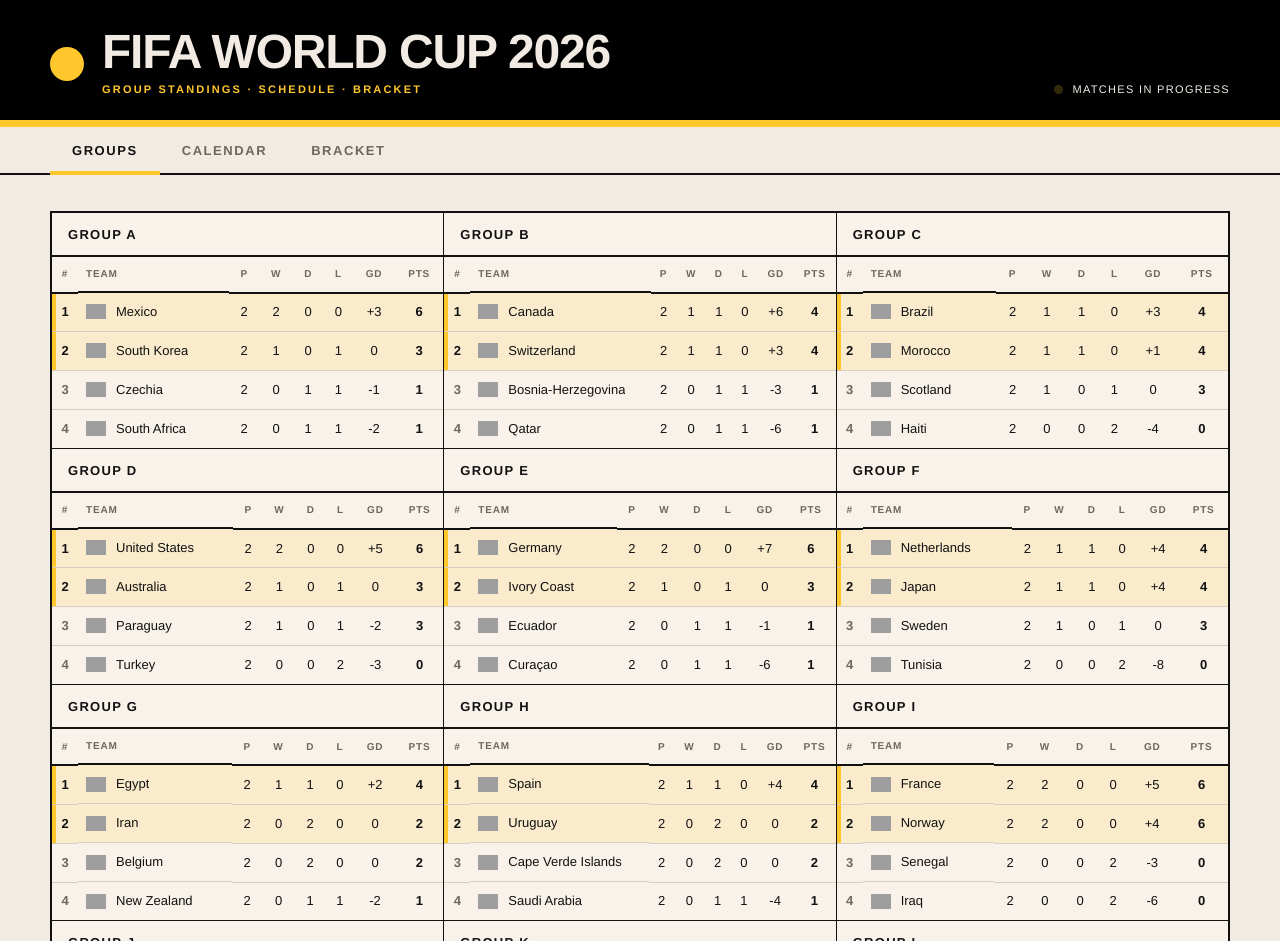
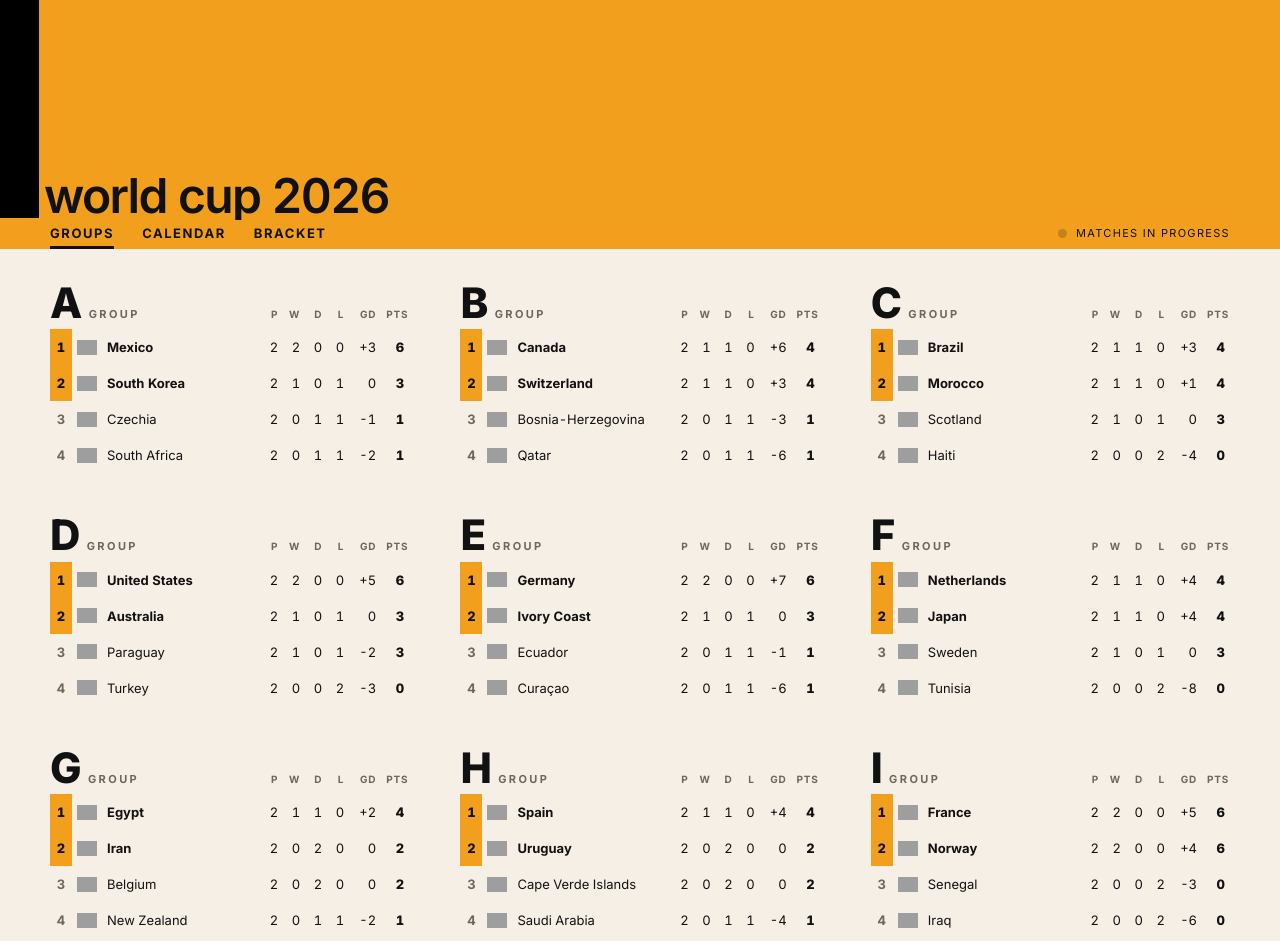
Before and after one commit to mvann/world-cup-dashboard, a plain HTML site: page index.html in a window 1280 px wide. Shown: the top 941 px of the page. Drawn offline with Linux system fonts and the light colour scheme; grey boxes are pictures that could not be loaded.

Commit message:
Refine Swiss redesign: Inter, borderless groups, yellow masthead, corner square
- Load Inter (Google Fonts) as the neo-grotesque type family
- Redesign Groups as borderless tables: fixed layout so columns align and long
  names fit at 3-per-row; big group letter + GROUP tag in the header spot
- Rework masthead: tall yellow field, lowercase title bottom-aligned, status
  moved into the tab bar, black square anchored to the top-left
- Tab bar yellow with black labels and a text-width active underline
- Footer simplified to bone with black text
- Set exact sRGB palette: accent #F19F1D, paper #F6EFE5; yellow overscroll
- Drop 'FIFA' from the title sitewide (display + fetch source)

```diff
--- a/assets/app.js
+++ b/assets/app.js
@@ -104,10 +104,14 @@
     return;
   }
   for (const g of groups) {
-    const table = el("table");
+    const letter = g.short || (g.name || "").replace(/^group\s*/i, "") || g.code || "";
+    const table = el("table", { class: "standings-table" });
     const thead = el("tr", {}, [
-      el("th", { class: "pos", text: "#" }),
-      el("th", { class: "team-cell", text: "Team" }),
+      el("th", { class: "pos", text: "" }),
+      el("th", { class: "group-th" }, [
+        el("span", { class: "group-letter", text: letter }),
+        el("span", { class: "group-tag", text: "Group" }),
+      ]),
       el("th", { text: "P" }),
       el("th", { text: "W" }),
       el("th", { text: "D" }),
@@ -131,7 +135,7 @@
     });
     table.appendChild(el("thead", {}, thead));
     table.appendChild(tbody);
-    root.appendChild(el("div", { class: "group-card" }, [el("h3", { text: g.name || g.code }), table]));
+    root.appendChild(el("div", { class: "group" }, [table]));
   }
   root.appendChild(el("div", { class: "legend" }, [
     el("span", { class: "swatch" }), "Top two of each group advance to the knockout stage.",
@@ -349,8 +353,10 @@
 function renderMeta() {
   const meta = state.meta || {};
   if (meta.competition) {
+    // Drop "FIFA" everywhere; the masthead title-cases what's left.
+    const name = meta.competition.replace(/\bFIFA\b/gi, "").replace(/\s+/g, " ").trim() || "World Cup";
     document.getElementById("comp-title").textContent =
-      meta.competition + (meta.season ? ` ${meta.season}` : "");
+      name + (meta.season ? ` ${meta.season}` : "");
   }
 
   const dot = document.getElementById("live-dot");
--- a/assets/style.css
+++ b/assets/style.css
@@ -1,17 +1,18 @@
 /* ============================================================================
    World Cup 2026 Dashboard — International Typographic Style (Swiss Style)
-   Paper #F2EBE3 · Ink black · Accent #FFC72C · Helvetica/Arial · strict grid.
+   Paper #F6EFE5 · Ink black · Accent #F19F1D · Helvetica/Arial · strict grid.
    ========================================================================== */
 
 :root {
-  --paper:   #F2EBE3;
+  --paper:   #F6EFE5;
   --panel:   #F8F2EA;
   --ink:     #111111;
   --ink-pure:#000000;
   --muted:   #6E675D;
-  --accent:  #FFC72C;
+  --accent:  #F19F1D;
   --rule:    #111111;             /* strong structural rules */
   --rule-soft: #D8CEBF;           /* hairline dividers */
+  --font: "Inter", "Helvetica Neue", Helvetica, Arial, "Liberation Sans", sans-serif;
   --maxw: 1180px;
   --gutter: clamp(16px, 4vw, 48px);
   /* Side padding that keeps full-bleed bars but aligns inner content to --maxw */
@@ -20,16 +21,22 @@
 
 * { box-sizing: border-box; }
 
+/* The root is yellow so overscrolling up (past the masthead) reveals yellow,
+   never black or paper. The body keeps the paper reading surface. */
+html { background: var(--accent); }
+body { background: var(--paper); }
+
 html, body {
   margin: 0;
   padding: 0;
-  background: var(--paper);
   color: var(--ink);
-  font-family: "Helvetica Neue", Helvetica, Arial, "Liberation Sans", sans-serif;
+  font-family: var(--font);
   font-size: 16px;
   line-height: 1.4;
   -webkit-font-smoothing: antialiased;
   text-rendering: optimizeLegibility;
+  /* Tabular figures by default so scores and tables stay column-aligned. */
+  font-variant-numeric: tabular-nums;
 }
 
 a { color: var(--ink); text-decoration: none; box-shadow: inset 0 -2px 0 var(--accent); }
@@ -37,44 +44,52 @@
 
 @keyframes blink { 50% { opacity: 0.2; } }
 
-/* ---------- Masthead ---------- */
+/* ---------- Masthead ----------
+   A tall yellow field; the title drops to the bottom edge so it rests just above
+   the tab bar, its left aligned to the first tab. Black text, light weight,
+   title case. */
 .site-header {
-  background: var(--ink-pure);
-  color: var(--paper);
+  position: relative;
+  overflow: hidden;
+  background: var(--accent);
+  color: var(--ink);
   display: flex;
   align-items: flex-end;
   justify-content: space-between;
   gap: 24px;
   flex-wrap: wrap;
-  padding: 30px var(--pad) 22px;
-  border-bottom: 7px solid var(--accent);
+  min-height: 220px;
+  padding: 28px var(--pad) 2px;
 }
-.title-wrap { display: flex; align-items: center; gap: 18px; }
-.ball {
-  width: 34px;
-  height: 34px;
-  flex: none;
-  border-radius: 50%;
-  background: var(--accent);
-  display: inline-block;
-  font-size: 0;
-  color: transparent;
+/* Black square sitting to the LEFT of the title. Its right edge lands ~5px left
+   of the title's "w" (the title sits at --pad, nudged -6px), and translateX pulls
+   the box left by its own width so it never displaces the title. Its bottom lines
+   up with the title baseline; overflow:hidden crops it on narrow screens where it
+   would run past the left edge. */
+.site-header::after {
+  content: "";
+  position: absolute;
+  top: 0;
+  left: calc(var(--pad) - 11px);
+  transform: translateX(-100%);
+  height: calc(100% - 2px);
+  aspect-ratio: 1 / 1;
+  background: var(--ink-pure);
+}
+.title-wrap {
+  position: relative;
+  z-index: 1;
+  display: flex;
+  align-items: flex-end;
 }
 .site-header h1 {
-  margin: 0;
+  /* Nudge left a few px so the "w" sidebearing optically aligns with the nav. */
+  margin: 0 0 0 -6px;
   font-size: clamp(26px, 5.2vw, 48px);
-  font-weight: 800;
-  letter-spacing: -0.025em;
+  font-weight: 600;
+  letter-spacing: -0.035em;
   line-height: 0.92;
-  text-transform: uppercase;
-}
-.subtitle {
-  margin: 8px 0 0;
-  color: var(--accent);
-  font-size: 11px;
-  font-weight: 700;
-  text-transform: uppercase;
-  letter-spacing: 0.2em;
+  text-transform: lowercase;
 }
 .status {
   display: flex;
@@ -83,19 +98,24 @@
   font-size: 11px;
   text-transform: uppercase;
   letter-spacing: 0.12em;
-  color: var(--paper);
+  color: var(--ink);
 }
 .dot { width: 9px; height: 9px; border-radius: 50%; background: var(--muted); display: inline-block; flex: none; }
-.dot.ok { background: var(--paper); }
-.dot.live { background: var(--accent); animation: blink 1.1s steps(1, end) infinite; }
-.dot.stale { background: #B9AF9E; }
+.dot.ok { background: var(--ink); }
+.dot.live { background: var(--ink); animation: blink 1.1s steps(1, end) infinite; }
+.dot.stale { background: #8A8175; }
 
-/* ---------- Tabs ---------- */
+/* ---------- Tabs ----------
+   Yellow strip continuing the masthead, black labels. The active underline is
+   black and only as wide as its label (no horizontal padding; spacing comes from
+   the gap), sitting close beneath the text. */
 .tabs {
   display: flex;
   flex-wrap: wrap;
+  gap: 28px;
   padding: 0 var(--pad);
-  border-bottom: 2px solid var(--rule);
+  background: var(--accent);
+  border-bottom: 2px solid var(--accent);
 }
 .tab {
   background: transparent;
@@ -106,65 +126,107 @@
   font-weight: 700;
   text-transform: uppercase;
   letter-spacing: 0.12em;
-  color: var(--muted);
-  padding: 16px 22px 13px;
+  color: var(--ink);
+  padding: 5px 0;
   margin-bottom: -2px;
-  border-bottom: 4px solid transparent;
+  border-bottom: 3px solid transparent;
 }
-.tab:hover { color: var(--ink); }
-.tab.active { color: var(--ink); border-bottom-color: var(--accent); }
+.tab:hover { border-bottom-color: rgba(17, 17, 17, 0.35); }
+.tab.active { border-bottom-color: var(--ink); }
+/* "Updated …" rides at the right of the tab bar, vertically centred. */
+.tabs .status { margin-left: auto; align-self: center; }
 
 main { padding: 36px var(--pad) 60px; }
 .tab-panel { display: none; }
 .tab-panel.active { display: block; }
 
-/* ---------- Standings ---------- */
+/* ---------- Standings ----------
+   No boxes. Groups are separated by whitespace, each table is borderless except
+   for one hairline that anchors the column labels. The accent is expressed as a
+   solid block on qualifying ranks — never as a drawn border. */
 .groups-grid {
   display: grid;
-  grid-template-columns: repeat(auto-fill, minmax(320px, 1fr));
-  gap: 1px;
-  background: var(--rule);
-  border: 2px solid var(--rule);
+  /* 3 per row. minmax(0, 1fr) keeps tracks equal and lets them shrink, so a long
+     team name can never widen its column past its siblings. */
+  grid-template-columns: repeat(3, minmax(0, 1fr));
+  column-gap: clamp(28px, 4vw, 56px);
+  row-gap: 44px;
 }
-.group-card { background: var(--panel); }
-.group-card h3 {
-  margin: 0;
-  padding: 13px 16px 11px;
-  font-size: 13px;
-  font-weight: 800;
-  text-transform: uppercase;
-  letter-spacing: 0.1em;
-  border-bottom: 2px solid var(--rule);
-}
-table { width: 100%; border-collapse: collapse; font-size: 13px; }
-thead th {
+.group { min-width: 0; }
+
+/* Fixed layout: every group's columns share identical widths, so the stat
+   columns line up vertically across all groups and the team column absorbs the
+   slack (truncating with an ellipsis rather than stretching the table). */
+.standings-table { width: 100%; border-collapse: collapse; font-size: 13px; table-layout: fixed; }
+.standings-table thead th {
   font-size: 10px;
   font-weight: 700;
   text-transform: uppercase;
   letter-spacing: 0.08em;
   color: var(--muted);
-  padding: 10px 8px;
-  border-bottom: 2px solid var(--rule);
+  padding: 0 5px 7px;
+  text-align: right;
+  vertical-align: baseline;   /* "GROUP" and the stat labels share one baseline */
+}
+.standings-table th.pos { width: 22px; padding-left: 0; text-align: center; }
+/* The group lockup (big letter + small "GROUP") lives where the "Team" header was
+   — not a column title, just a compact identifier. The big letter is pulled left
+   to sit at the group's left edge. */
+.standings-table th.group-th {
+  width: auto;                 /* takes all slack */
+  text-align: left;
+  padding-left: 0;
+  white-space: nowrap;
+}
+.group-letter {
+  font-size: 42px;
+  font-weight: 800;
+  line-height: 0.85;
+  letter-spacing: -0.04em;
+  color: var(--ink);
+  margin-left: -22px;          /* align the letter with the group's left edge */
+}
+.group-tag {
+  font-size: 11px;
+  font-weight: 700;
+  text-transform: uppercase;
+  letter-spacing: 0.22em;
+  color: var(--muted);
+  margin-left: 8px;
+}
+.standings-table th:nth-child(3),
+.standings-table th:nth-child(4),
+.standings-table th:nth-child(5),
+.standings-table th:nth-child(6) { width: 22px; }   /* P W D L (single digit) */
+.standings-table th:nth-child(7) { width: 32px; }   /* GD (+11) */
+.standings-table th:nth-child(8) { width: 28px; }   /* Pts */
+
+.standings-table tbody td {
+  padding: 8px 5px;
+  text-align: right;
+  font-variant-numeric: tabular-nums;
+}
+.standings-table td.pos {
+  padding-left: 0;
+  padding-right: 0;
   text-align: center;
+  color: var(--muted);
+  font-weight: 700;
 }
-th.team-cell, td.team-cell { text-align: left; }
-tbody td {
-  padding: 9px 8px;
-  text-align: center;
-  font-variant-numeric: tabular-nums;
-  border-bottom: 1px solid var(--rule-soft);
-}
-tbody tr:last-child td { border-bottom: none; }
-.pos { color: var(--muted); width: 26px; font-weight: 700; }
+.standings-table td.team-cell { text-align: left; }
+.standings-table td.pts { font-weight: 800; }
+
 .team-cell { display: flex; align-items: center; gap: 10px; }
+.team-cell .name { flex: 1 1 auto; min-width: 0; }   /* allow ellipsis in flex */
 .crest { width: 20px; height: 20px; object-fit: contain; flex: none; }
 .name { white-space: nowrap; overflow: hidden; text-overflow: ellipsis; }
-.pts { font-weight: 800; }
-tbody tr.qualify { background: rgba(255, 199, 44, 0.16); }
-tbody tr.qualify td:first-child { box-shadow: inset 4px 0 0 var(--accent); }
-tbody tr.qualify .pos { color: var(--ink); }
+
+/* Qualification reads as a solid gold block on the rank + a bolder team name. */
+.standings-table tbody tr.qualify td.pos { background: var(--accent); color: var(--ink); font-weight: 800; }
+.standings-table tbody tr.qualify .name { font-weight: 700; }
+
 .legend {
-  margin-top: 16px;
+  margin-top: 40px;
   font-size: 11px;
   color: var(--muted);
   text-transform: uppercase;
@@ -348,20 +410,23 @@
   font-size: 12px;
 }
 .site-footer {
-  background: var(--ink-pure);
-  color: var(--paper);
-  border-top: 7px solid var(--accent);
-  padding: 22px var(--pad);
+  background: var(--paper);
+  color: var(--ink);
+  padding: 10px var(--pad) 5px;
   font-size: 11px;
   text-transform: uppercase;
   letter-spacing: 0.1em;
 }
-.site-footer a { color: var(--accent); box-shadow: none; }
+.site-footer a { color: var(--ink); box-shadow: none; }
 .site-footer a:hover { background: transparent; text-decoration: underline; }
-.sep { margin: 0 10px; color: var(--accent); }
+.sep { margin: 0 10px; color: var(--ink); }
 
 /* ---------- Responsive ---------- */
+@media (max-width: 820px) {
+  .groups-grid { grid-template-columns: repeat(2, minmax(0, 1fr)); }
+}
 @media (max-width: 560px) {
+  .groups-grid { grid-template-columns: minmax(0, 1fr); }
   .match-row { grid-template-columns: 70px 1fr auto 1fr; }
   .match-meta { display: none; }
   .match-team .name { font-size: 13px; }
--- a/data/meta.json
+++ b/data/meta.json
@@ -1,6 +1,6 @@
 {
   "updated": "2026-06-23T18:52:21Z",
-  "competition": "FIFA World Cup",
+  "competition": "World Cup",
   "season": "2026",
   "source": "football-data.org",
   "ok": true,
--- a/index.html
+++ b/index.html
@@ -4,24 +4,19 @@
   <meta charset="UTF-8" />
   <meta name="viewport" content="width=device-width, initial-scale=1.0" />
   <title>World Cup 2026 Dashboard</title>
-  <meta name="description" content="Live FIFA World Cup 2026 group standings, schedule and knockout bracket." />
-  <meta name="theme-color" content="#000000" />
+  <meta name="description" content="Live World Cup 2026 group standings, schedule and knockout bracket." />
+  <meta name="theme-color" content="#F19F1D" />
   <meta name="color-scheme" content="light" />
   <link rel="preconnect" href="https://crests.football-data.org" />
+  <link rel="preconnect" href="https://fonts.googleapis.com" />
+  <link rel="preconnect" href="https://fonts.gstatic.com" crossorigin />
+  <link rel="stylesheet" href="https://fonts.googleapis.com/css2?family=Inter:wght@400;500;600;700;800;900&display=swap" />
   <link rel="stylesheet" href="./assets/style.css" />
 </head>
 <body>
   <header class="site-header">
     <div class="title-wrap">
-      <span class="ball" aria-hidden="true">⚽</span>
-      <div>
-        <h1 id="comp-title">World Cup 2026</h1>
-        <p class="subtitle">Group standings · Schedule · Bracket</p>
-      </div>
-    </div>
-    <div class="status">
-      <span id="live-dot" class="dot" aria-hidden="true"></span>
-      <span id="updated-label">Loading…</span>
+      <h1 id="comp-title">World Cup 2026</h1>
     </div>
   </header>
 
@@ -29,6 +24,10 @@
     <button class="tab active" role="tab" data-tab="standings" aria-selected="true">Groups</button>
     <button class="tab" role="tab" data-tab="schedule" aria-selected="false">Calendar</button>
     <button class="tab" role="tab" data-tab="bracket" aria-selected="false">Bracket</button>
+    <div class="status">
+      <span id="live-dot" class="dot" aria-hidden="true"></span>
+      <span id="updated-label">Loading…</span>
+    </div>
   </nav>
 
   <main>
```
Also changed, not shown: 1 other file.
